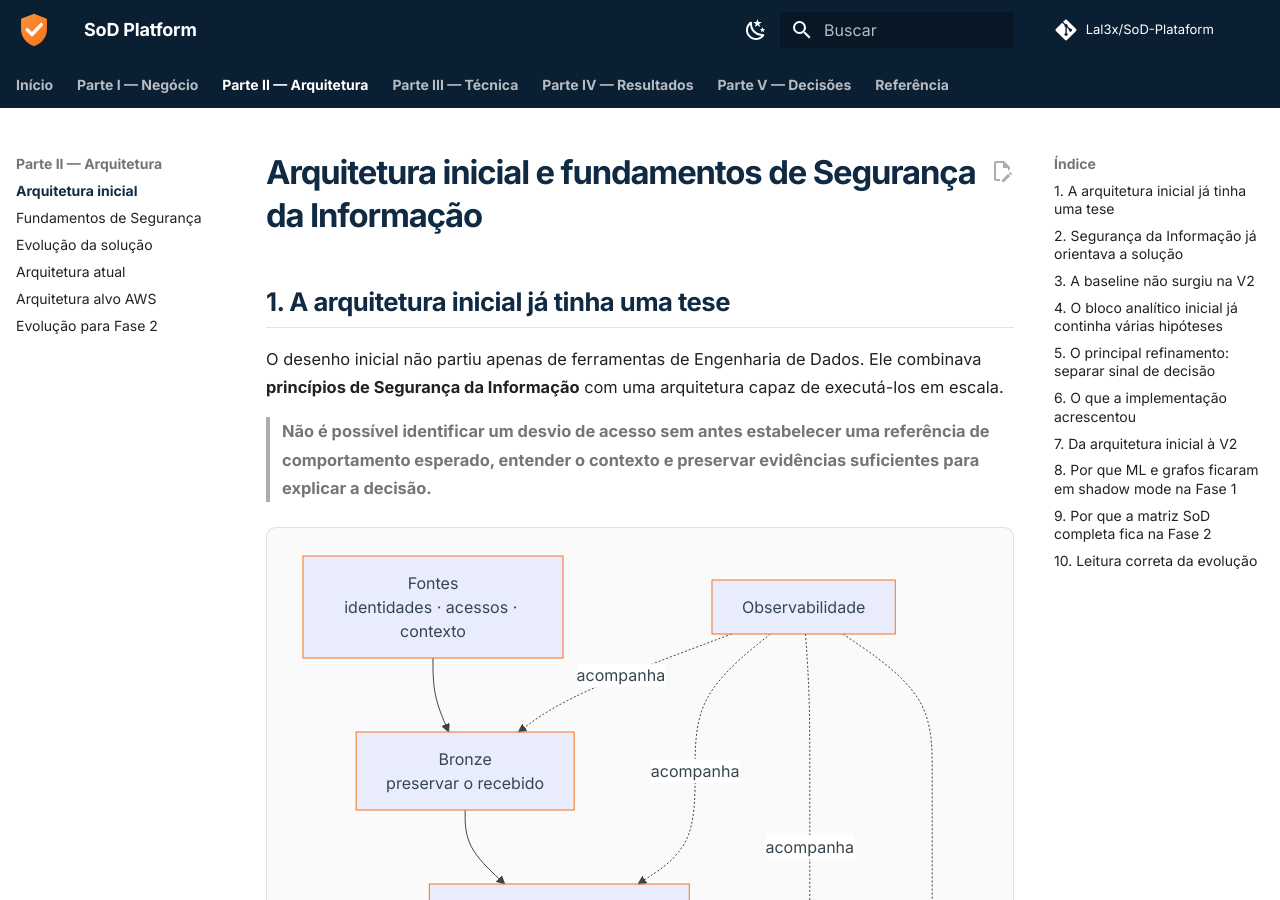
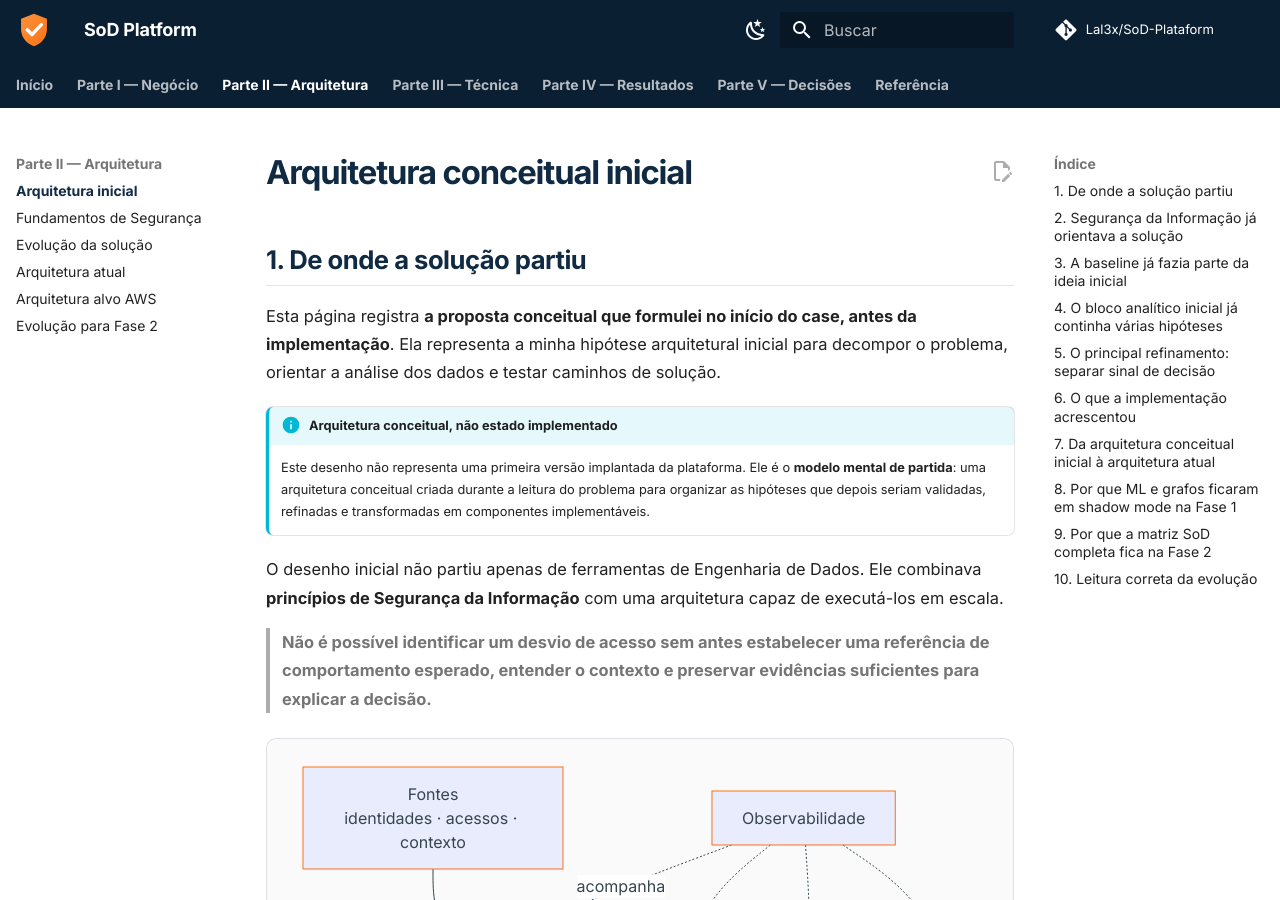
Before and after one commit to Lal3x/SoD-Plataform, an MkDocs documentation site: the page built from docs/arquitetura/arquitetura-inicial.md, in a window 1280 px wide and 900 px high. Built offline with MkDocs 1.6.1 and Material for MkDocs 9.7.7, drawn with Linux system fonts in a browser that asks for light colours; comment, search, counter and statistics services are not loaded; some of the changed text lies outside the part shown.

Commit message:
docs: explicitar caráter conceitual da arquitetura inicial

````diff
--- a/docs/arquitetura/arquitetura-inicial.md
+++ b/docs/arquitetura/arquitetura-inicial.md
@@ -1,6 +1,11 @@
-# Arquitetura inicial e fundamentos de Segurança da Informação
+# Arquitetura conceitual inicial
 
-## 1. A arquitetura inicial já tinha uma tese
+## 1. De onde a solução partiu
+
+Esta página registra **a proposta conceitual que formulei no início do case, antes da implementação**. Ela representa a minha hipótese arquitetural inicial para decompor o problema, orientar a análise dos dados e testar caminhos de solução.
+
+!!! info "Arquitetura conceitual, não estado implementado"
+    Este desenho não representa uma primeira versão implantada da plataforma. Ele é o **modelo mental de partida**: uma arquitetura conceitual criada durante a leitura do problema para organizar as hipóteses que depois seriam validadas, refinadas e transformadas em componentes implementáveis.
 
 O desenho inicial não partiu apenas de ferramentas de Engenharia de Dados. Ele combinava **princípios de Segurança da Informação** com uma arquitetura capaz de executá-los em escala.
 
@@ -26,7 +31,7 @@ flowchart TB
     O -. acompanha .-> I
 ```
 
-A V2 não substituiu esse raciocínio. Ela **formalizou responsabilidades que inicialmente estavam agrupadas**.
+A arquitetura atual não substituiu esse raciocínio. Ela **formalizou responsabilidades que, na proposta conceitual inicial, ainda estavam agrupadas**.
 
 ## 2. Segurança da Informação já orientava a solução
 
@@ -45,7 +50,7 @@ A V2 não substituiu esse raciocínio. Ela **formalizou responsabilidades que in
 
 Veja também a página dedicada **[Fundamentos de Segurança da Informação](fundamentos-seguranca.md)**.
 
-## 3. A baseline não surgiu na V2
+## 3. A baseline já fazia parte da ideia inicial
 
 Desde o início, a análise por grupos e a detecção de anomalias já pressupunham uma baseline.
 
@@ -56,7 +61,7 @@ flowchart LR
     C --> D["Investigar com contexto e regras"]
 ```
 
-A implementação V2 apenas tornou essa ideia explícita:
+A implementação atual tornou essa ideia explícita em componentes separados:
 
 ```mermaid
 flowchart LR
@@ -83,7 +88,7 @@ Isso é diferente de autorização.
 
 ## 5. O principal refinamento: separar sinal de decisão
 
-Na arquitetura inicial, análise de padrão, desvio e regra estavam concentradas no mesmo bloco. A V2 separou três perguntas diferentes:
+Na arquitetura conceitual inicial, análise de padrão, desvio e regra ainda estavam concentradas no mesmo bloco. A arquitetura atual separa três perguntas diferentes:
 
 | Pergunta | Responsabilidade |
 |---|---|
@@ -102,7 +107,7 @@ Essa separação evita que uma anomalia estatística seja tratada diretamente co
 
 ## 6. O que a implementação acrescentou
 
-A V2 não inventou as preocupações originais; ela resolveu ambiguidades que aparecem quando a ideia vira software:
+A arquitetura atual não inventou as preocupações originais; ela resolveu ambiguidades que aparecem quando a ideia conceitual vira software:
 
 - formalizou contexto organizacional e temporal;
 - criou âncoras explícitas de alta confiança;
@@ -115,18 +120,18 @@ A V2 não inventou as preocupações originais; ela resolveu ambiguidades que ap
 - colocou experimentos de ML/Graph em shadow mode;
 - transformou observabilidade em mecanismo operacional.
 
-## 7. Da arquitetura inicial à V2
+## 7. Da arquitetura conceitual inicial à arquitetura atual
 
 ```mermaid
 flowchart TB
-    subgraph V0["ARQUITETURA INICIAL"]
+    subgraph INICIAL["IDEIA CONCEITUAL INICIAL"]
         A1["Bronze"] --> A2["Silver"]
         A2 --> A3["Baseline + grupos + clustering"]
         A3 --> A4["Anomalias + regras"]
         A4 --> A5["Gold"]
     end
 
-    subgraph V2["ARQUITETURA V2"]
+    subgraph ATUAL["ARQUITETURA ATUAL"]
         B1["Access Context"] --> B2["HTS + Observed Baseline"]
         B2 --> B3["Hierarchical Fallback"]
         B3 --> B4["Expected Access"]
@@ -136,7 +141,7 @@ flowchart TB
         B7 --> B8["Gold"]
     end
 
-    V0 -->|"formalização e separação de responsabilidades"| V2
+    INICIAL -->|"validação, formalização e separação de responsabilidades"| ATUAL
 ```
 
 A ideia central foi preservada. O que mudou foi o nível de formalização, testabilidade e auditabilidade.
@@ -170,4 +175,4 @@ flowchart LR
 
 ## 10. Leitura correta da evolução
 
-> **A arquitetura inicial já identificava baseline, análise por grupos, descoberta de padrões, anomalias, regras, SoD, publicação e observabilidade. A implementação V2 transformou essas capacidades em componentes independentes, seguros e auditáveis.**
+> **A arquitetura conceitual inicial já identificava baseline, análise por grupos, descoberta de padrões, anomalias, regras, SoD, publicação e observabilidade. A implementação atual transformou essas ideias em componentes independentes, testáveis, seguros e auditáveis.**
````
